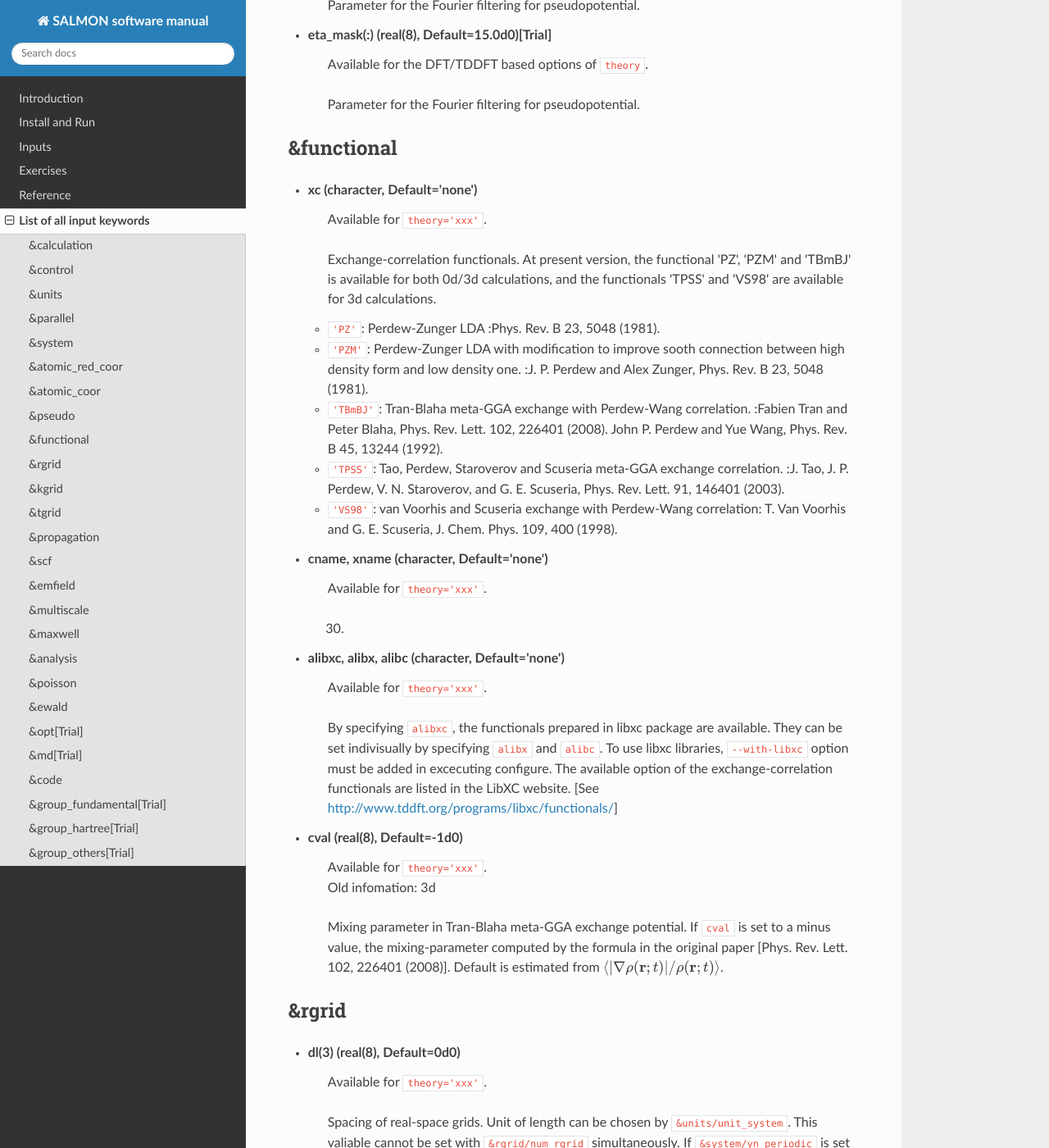
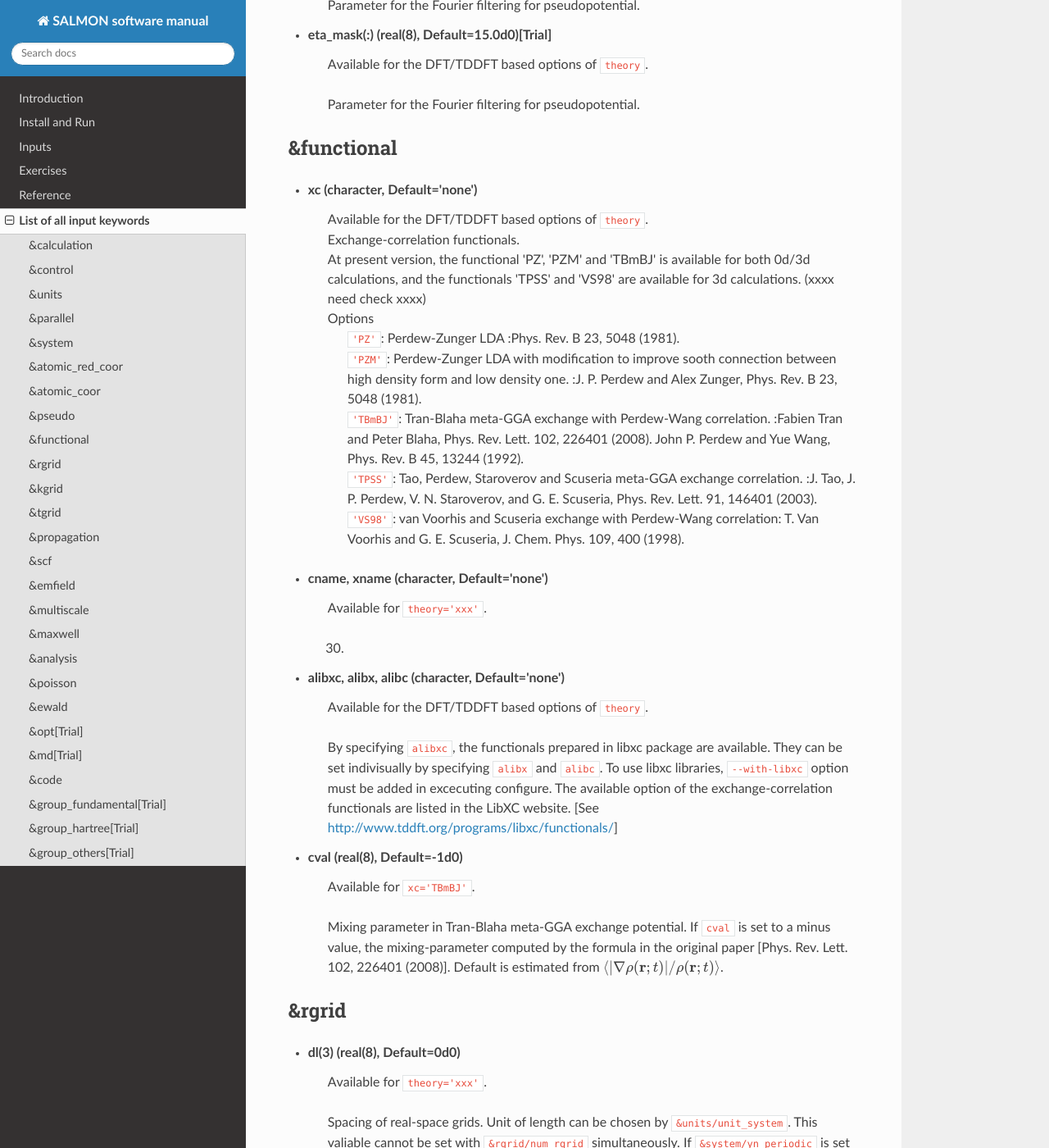
Before and after one commit to SALMON-TDDFT/SALMON-DOCS, a Sphinx documentation site: the page built from source/input_keyword_list.rst, in a window 1280 px wide and 1400 px high, scrolled down 8176 px. Shown: the whole window at 82% size. Built offline with Sphinx 7.4.7 and the Read the Docs theme 2.0.0, drawn with Linux system fonts in a browser that asks for light colours; formulas are drawn with MathJax 3.

Commit message:
Update input_keyword_list.rst

```diff
--- a/source/input_keyword_list.rst
+++ b/source/input_keyword_list.rst
@@ -299,22 +299,22 @@ Input for psudopotentials. Size of array (:) is equal to ``&system/nelem``.
 -----------
 
 - **xc** (character, Default='none')
-   | Available for ``theory='xxx'``.
-   Exchange-correlation functionals.
-   At present version, the functional 'PZ', 'PZM' and 'TBmBJ' is available for both 0d/3d calculations, and the functionals 'TPSS' and 'VS98' are available for 3d calculations.
-
-  - ``'PZ'``: Perdew-Zunger LDA :Phys. Rev. B 23, 5048 (1981).
-  - ``'PZM'``: Perdew-Zunger LDA with modification to improve sooth connection between high density form and low density one. :J. P. Perdew and Alex Zunger, Phys. Rev. B 23, 5048 (1981).
-  - ``'TBmBJ'``: Tran-Blaha meta-GGA exchange with Perdew-Wang correlation. :Fabien Tran and Peter Blaha, Phys. Rev. Lett. 102, 226401 (2008). John P. Perdew and Yue Wang, Phys. Rev. B 45, 13244 (1992).
-  - ``'TPSS'``: Tao, Perdew, Staroverov and Scuseria meta-GGA exchange correlation. :J. Tao, J. P. Perdew, V. N. Staroverov, and G. E. Scuseria, Phys. Rev. Lett. 91, 146401 (2003).
-  - ``'VS98'``:  van Voorhis and Scuseria exchange with Perdew-Wang correlation: T. Van Voorhis and G. E. Scuseria, J. Chem. Phys. 109, 400 (1998).
+   | Available for the DFT/TDDFT based options of ``theory``.
+   | Exchange-correlation functionals.
+   | At present version, the functional 'PZ', 'PZM' and 'TBmBJ' is available for both 0d/3d calculations, and the functionals 'TPSS' and 'VS98' are available for 3d calculations. (xxxx need check xxxx)
+   | Options
+   |   ``'PZ'``: Perdew-Zunger LDA :Phys. Rev. B 23, 5048 (1981).
+   |   ``'PZM'``: Perdew-Zunger LDA with modification to improve sooth connection between high density form and low density one. :J. P. Perdew and Alex Zunger, Phys. Rev. B 23, 5048 (1981).
+   |   ``'TBmBJ'``: Tran-Blaha meta-GGA exchange with Perdew-Wang correlation. :Fabien Tran and Peter Blaha, Phys. Rev. Lett. 102, 226401 (2008). John P. Perdew and Yue Wang, Phys. Rev. B 45, 13244 (1992).
+   |   ``'TPSS'``: Tao, Perdew, Staroverov and Scuseria meta-GGA exchange correlation. :J. Tao, J. P. Perdew, V. N. Staroverov, and G. E. Scuseria, Phys. Rev. Lett. 91, 146401 (2003).
+   |   ``'VS98'``:  van Voorhis and Scuseria exchange with Perdew-Wang correlation: T. Van Voorhis and G. E. Scuseria, J. Chem. Phys. 109, 400 (1998).
 
 - **cname, xname** (character, Default='none')
    | Available for ``theory='xxx'``.
    xxx.
 
 - **alibxc, alibx, alibc** (character, Default='none')
-   | Available for ``theory='xxx'``.
+   | Available for the DFT/TDDFT based options of ``theory``.
    By specifying ``alibxc``, the functionals prepared in libxc package are available.
    They can be set indivisually by specifying ``alibx`` and ``alibc``.
    To use libxc libraries, ``--with-libxc`` option must be added in excecuting configure.
@@ -322,8 +322,7 @@ Input for psudopotentials. Size of array (:) is equal to ``&system/nelem``.
    [See http://www.tddft.org/programs/libxc/functionals/]
 
 - **cval** (real(8), Default=-1d0)
-   | Available for ``theory='xxx'``.
-   | Old infomation: 3d
+   | Available for ``xc='TBmBJ'``.
    Mixing parameter in Tran-Blaha meta-GGA exchange potential. If ``cval`` is set to a minus value, the mixing-parameter computed
    by the formula in the original paper [Phys. Rev. Lett. 102, 226401 (2008)].
    Default is estimated from :math:`\left\langle |\nabla \rho(\mathbf{r};t)| / \rho(\mathbf{r};t) \right\rangle`.
```
